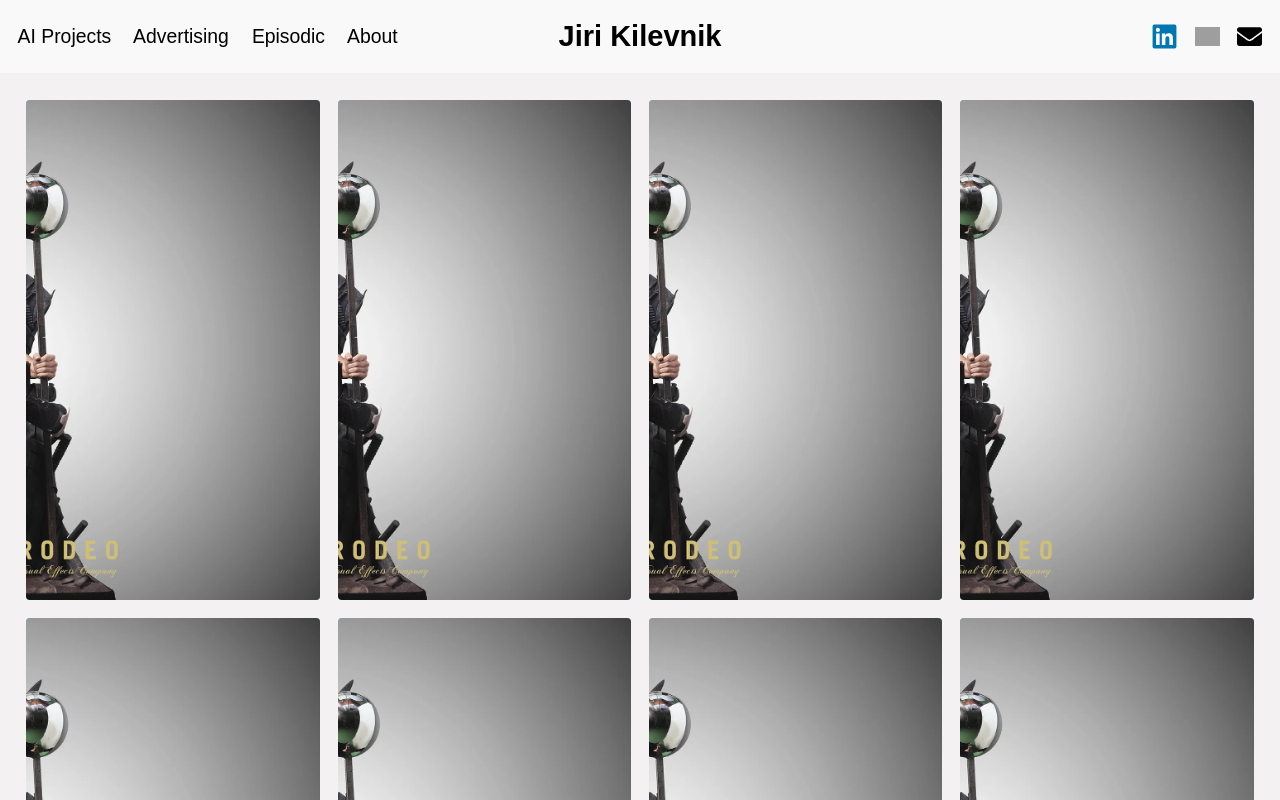
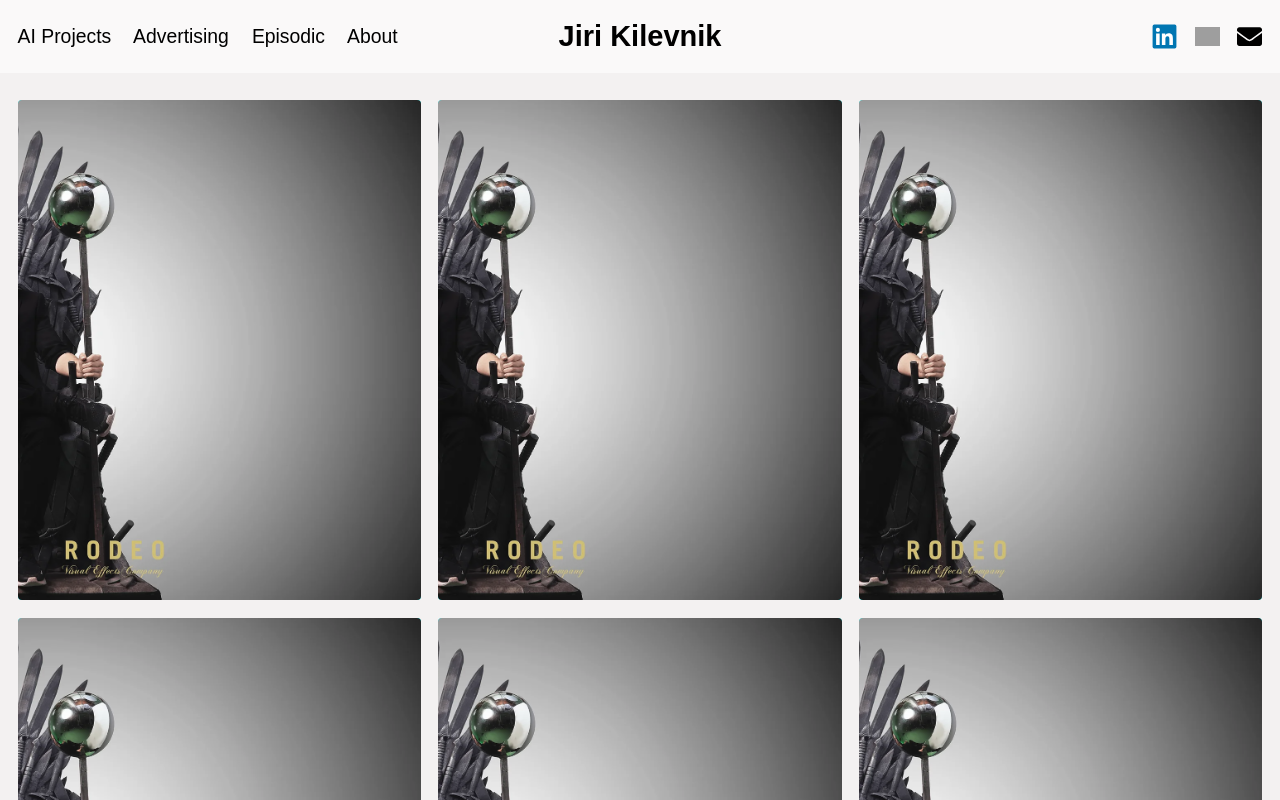
Before and after one commit to VeraZab/jiri, a Next.js app: page /ai-projects in a window 1280 px wide. Shown: the top 800 px of the page. Built offline with nearby package versions, Linux system fonts and the light colour scheme; grey boxes are pictures that could not be loaded.

Commit message:
simplify flex rules

```diff
--- a/styles/portfoliogrid.module.css
+++ b/styles/portfoliogrid.module.css
@@ -2,5 +2,5 @@
     display: flex;
     flex-wrap: wrap;
     overflow: auto;
-    justify-content: center;
+    margin-left: -1rem;
 }
--- a/styles/portfolioimage.module.css
+++ b/styles/portfolioimage.module.css
@@ -1,43 +1,11 @@
 .container {
-    flex: 1 0 calc(25% - 1rem);
-    max-width: calc(25% - 1rem);
+    flex: 1 1 300px;
     height: 500px;
     background-color: aqua;
     border-radius: 4px;
     position: relative;
     overflow: hidden;
     object-fit: cover;
-    margin-right: 1rem;
+    margin-left: 1rem;
     margin-bottom: 1rem;
 }
-
-.container:nth-child(4n) {
-    margin-right: 0;
-}
-
-@media (max-width: 1250px) {
-    .container {
-        flex: 1 0 calc(33.333% - 1rem);
-        max-width: calc(33.333% - 1rem);
-    }
-
-    .container:nth-child(4n) {
-        margin-right: 1rem;
-    }
-
-    .container:nth-child(3n) {
-        margin-right: 0;
-    }
-}
-
-@media (max-width: 835px) {
-    .container {
-        flex: 1 0 100%;
-        max-width: 100%;
-        margin-right: 0;
-    }
-
-    .container:nth-child(4n) {
-        margin-right: 0rem;
-    }
-}
```
